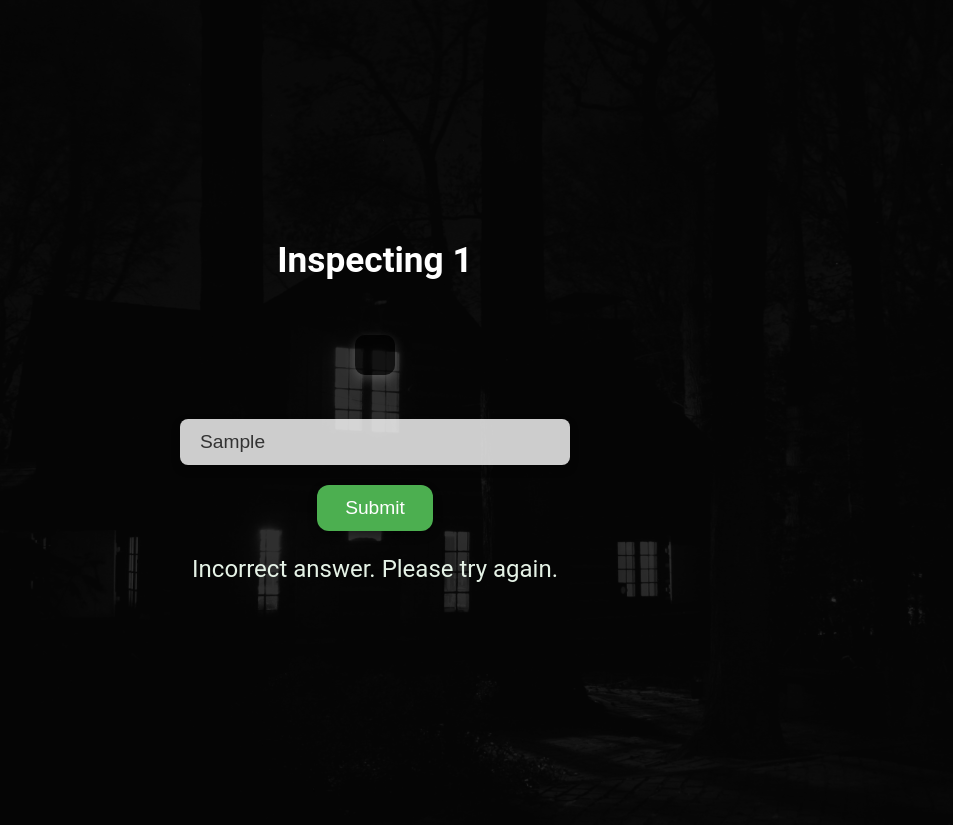
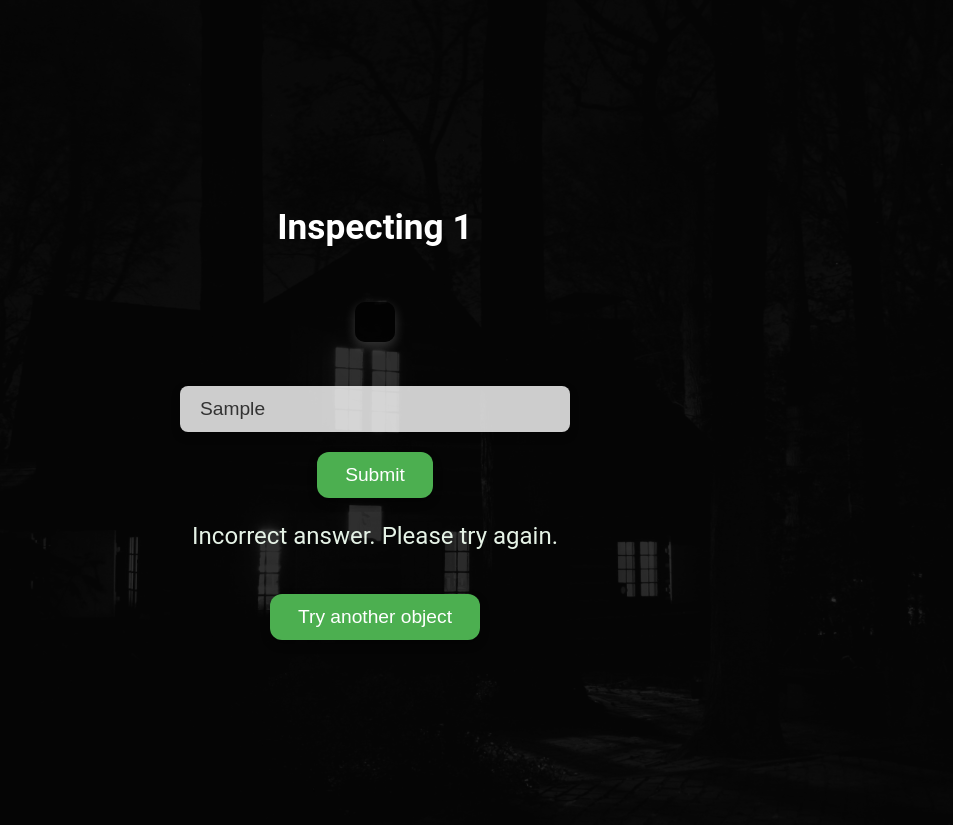
Before and after one commit to gracelo0717/touchgrass, a React (Vite) app: page /inspect/1 in a window 1280 px wide. Both pictures are taken after typing "Sample" into the empty fields and a click on the button "Submit". Shown: the top 825 px of the page, without its empty margins (265-1218 px from the left). Built offline with nearby package versions, Linux system fonts and the light colour scheme; no server answers.

Commit message:
state for object

```diff
--- a/src/components/ObjectInspection.tsx
+++ b/src/components/ObjectInspection.tsx
@@ -95,7 +95,23 @@ const ObjectInspection = () => {
             placeholder='Enter your Answer'
           />
           <button onClick={handleSubmit}>Submit</button>
-          {!isCorrect && errorMessage && <p>{errorMessage}</p>}{' '}
+          {!isCorrect && errorMessage && (
+            <>
+              <p>{errorMessage}</p>
+              <button
+                onClick={() =>
+                  navigate('/room-description', {
+                    state: {
+                      description,
+                      objects: objects.filter((obj: string) => obj !== object),
+                    },
+                  })
+                }
+              >
+                Try another object
+              </button>
+            </>
+          )}
         </>
       )}
     </div>
```
